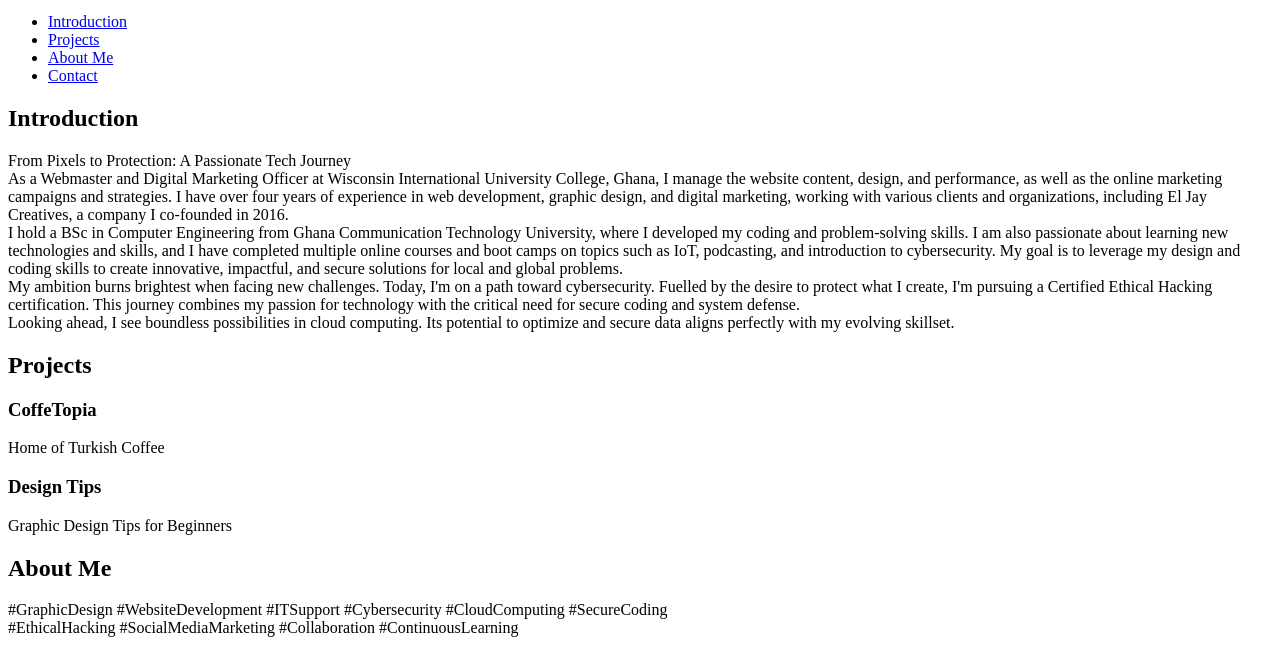
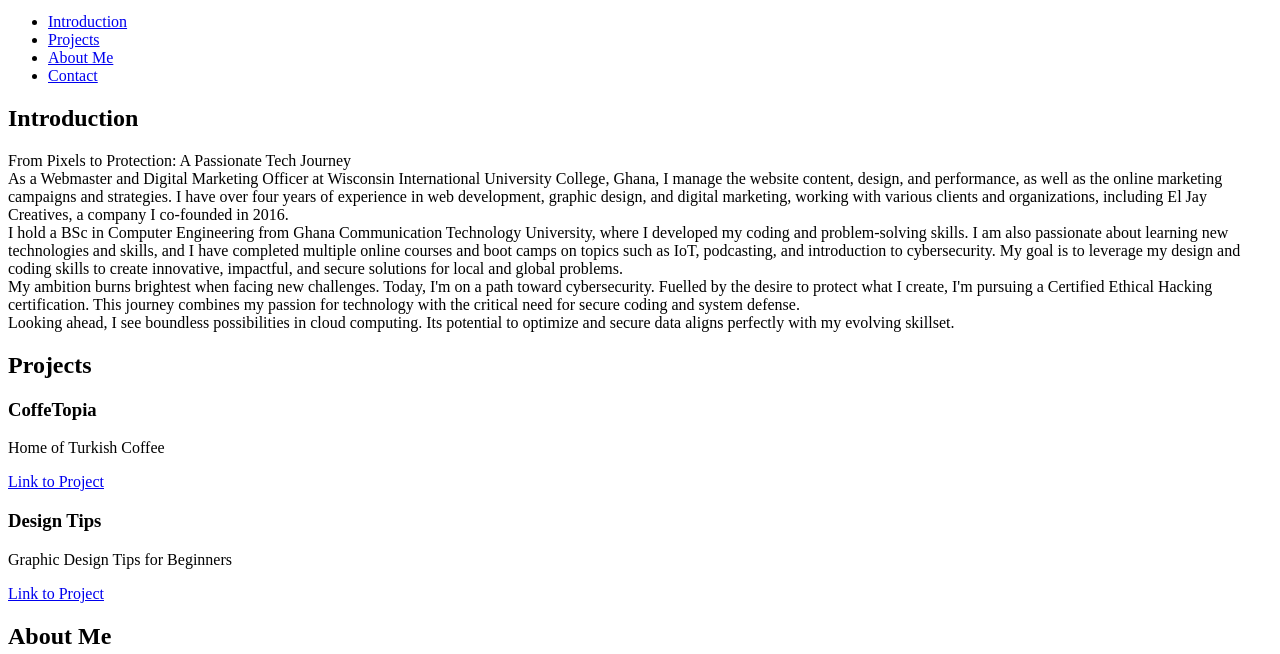
Before and after one commit to MuhdmalcolmX/My_First_Portfolio, a plain HTML site: page portfolio/index.html in a window 1280 px wide. Shown: the part 110-764 px from the top of the page. Drawn offline with Linux system fonts and the light colour scheme.

Commit message:
updated index.html file in portfolio

```diff
--- a/portfolio/index.html
+++ b/portfolio/index.html
@@ -41,11 +41,11 @@
         <article class="project">
             <h3>CoffeTopia</h3>
             <p>Home of Turkish Coffee</p>
-            <a href="https://www.instagram.com/p/CJ5lW8kn_lT/?utm_source=ig_web_copy_link&igsh=MzRlODBiNWFlZA==" target="_blank"></a>
+            <a href="https://www.instagram.com/p/CJ5lW8kn_lT/?utm_source=ig_web_copy_link&igsh=MzRlODBiNWFlZA==" target="_blank">Link to Project</a>
 
             <h3>Design Tips</h3>
             <p>Graphic Design Tips for Beginners</p>
-            <a href="https://www.instagram.com/p/CEnLdahnat3/?utm_source=ig_web_copy_link&igsh=MzRlODBiNWFlZA==" target="_blank"></a>
+            <a href="https://www.instagram.com/p/CEnLdahnat3/?utm_source=ig_web_copy_link&igsh=MzRlODBiNWFlZA==" target="_blank">Link to Project</a>
         </article>
     </section>
 
```
